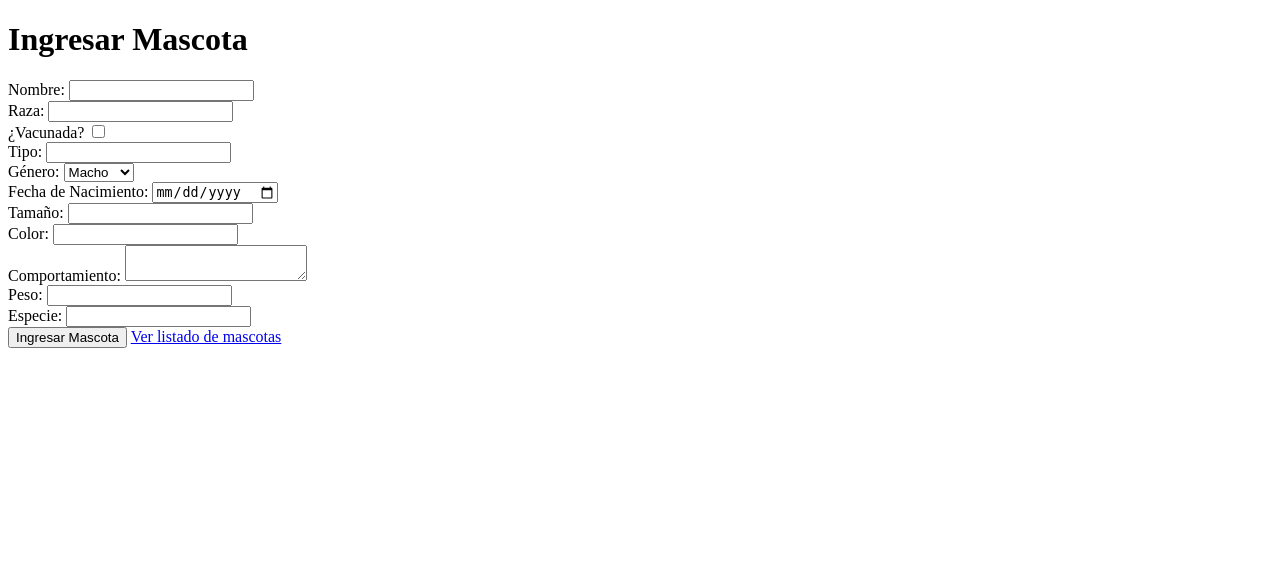
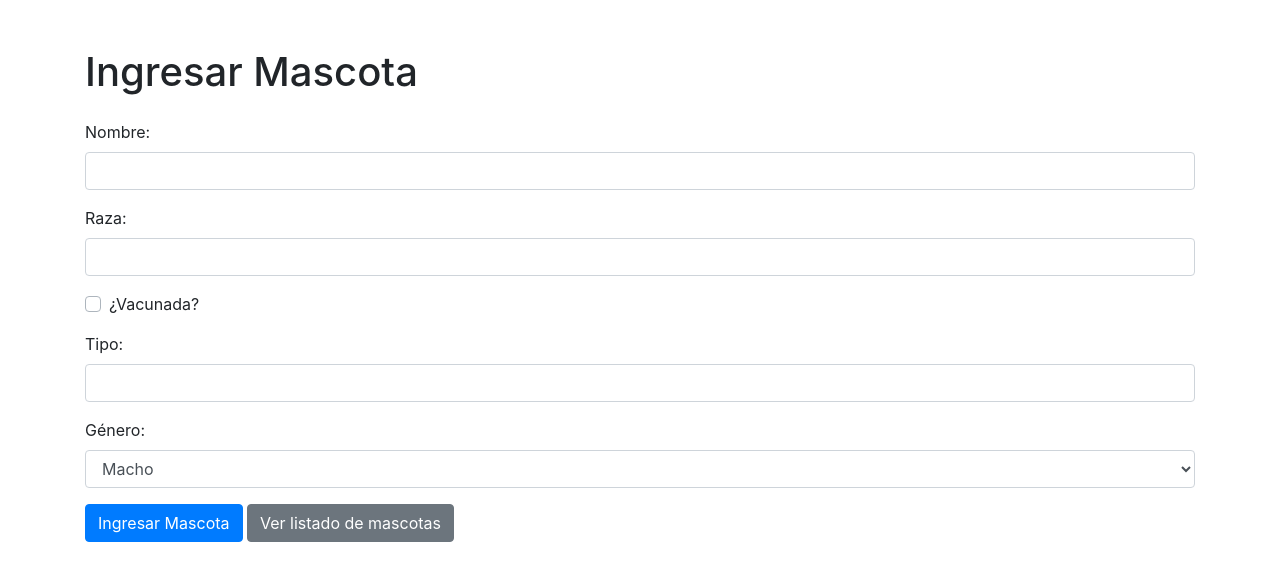
Before and after one commit to Joreyesi/Adoptame, a Django app: page /ingresar_mascota/ in a window 1280 px wide. Shown: the top 581 px of the page. Run offline with Django 4.2, Linux system fonts and the light colour scheme; some libraries are stand-ins or nearby versions.

Commit message:
se aplica bootstrap al html ingresar mascota + se modifica el form

```diff
--- a/mascotas/forms.py
+++ b/mascotas/forms.py
@@ -6,6 +6,10 @@ from .models import Mascota
 class MascotaForm(forms.ModelForm):
     class Meta:
         model = Mascota
-        fields = '__all__'  # Puedes personalizar esto según las necesidades
+        fields = '__all__'
+        widgets = {
+            'fecha_nac_m': forms.TextInput(attrs={'type': 'date'}),
+            # Puedes agregar más personalizaciones aquí según tus necesidades
+        }
 
 # Otros formularios pueden ir aquí si es necesario
--- a/mascotas/templates/mascotas/ingresar_mascota.html
+++ b/mascotas/templates/mascotas/ingresar_mascota.html
@@ -4,50 +4,50 @@
 <head>
     <meta charset="UTF-8">
     <meta name="viewport" content="width=device-width, initial-scale=1.0">
+    <link rel="stylesheet" href="https://stackpath.bootstrapcdn.com/bootstrap/4.5.2/css/bootstrap.min.css">
     <title>Ingresar Mascota</title>
 </head>
 <body>
-    <h1>Ingresar Mascota</h1>
-    <form method="post" action="{% url 'ingresar_mascota' %}">
+    <div class="container mt-5">
+        <h1 class="mb-4">Ingresar Mascota</h1>
+        <form method="post" action="{% url 'ingresar_mascota' %}" class="needs-validation" novalidate>
             {% csrf_token %}
+            <div class="form-group">
                 <label for="nombre_m">Nombre:</label>
-        <input type="text" name="nombre_m" required>
-        <br>
+                <input type="text" name="nombre_m" class="form-control" required>
+            </div>
+            <div class="form-group">
                 <label for="raza_m">Raza:</label>
-        <input type="text" name="raza_m" required>
-        <br>
-        <label for="vacuna_m">¿Vacunada?</label>
-        <input type="checkbox" name="vacuna_m">
-        <br>
+                <input type="text" name="raza_m" class="form-control" required>
+            </div>
+            <div class="form-group">
+                <div class="custom-control custom-checkbox">
+                    <input type="checkbox" name="vacuna_m" class="custom-control-input" id="vacuna_m">
+                    <label class="custom-control-label" for="vacuna_m">¿Vacunada?</label>
+                </div>
+            </div>
+            <div class="form-group">
                 <label for="tipo_m">Tipo:</label>
-        <input type="text" name="tipo_m" required>
-        <br>
+                <input type="text" name="tipo_m" class="form-control" required>
+            </div>
+            <div class="form-group">
                 <label for="genero_m">Género:</label>
-        <select name="genero_m" required>
+                <select name="genero_m" class="form-control" required>
                     <option value="Macho">Macho</option>
                     <option value="Hembra">Hembra</option>
                 </select>
-        <br>
-        <label for="fecha_nac_m">Fecha de Nacimiento:</label>
-        <input type="date" name="fecha_nac_m" required>
-        <br>
-        <label for="tamaño_m">Tamaño:</label>
-        <input type="text" name="tamaño_m" required>
-        <br>
-        <label for="color_m">Color:</label>
-        <input type="text" name="color_m" required>
-        <br>
-        <label for="comportamiento_m">Comportamiento:</label>
-        <textarea name="comportamiento_m" required></textarea>
-        <br>
-        <label for="peso_m">Peso:</label>
-        <input type="number" name="peso_m" required>
-        <br>
-        <label for="especie_m">Especie:</label>
-        <input type="text" name="especie_m" required>
-        <br>
-        <input type="submit" value="Ingresar Mascota">
-        <a href="{% url 'listado_mascotas' %}">Ver listado de mascotas</a>
+            </div>
+            <!-- Agrega las demás secciones del formulario con el mismo formato -->
+            <div class="form-group">
+                <input type="submit" value="Ingresar Mascota" class="btn btn-primary">
+                <a href="{% url 'listado_mascotas' %}" class="btn btn-secondary">Ver listado de mascotas</a>
+            </div>
         </form>
+    </div>
+
+    <!-- Agrega los scripts de Bootstrap al final del body -->
+    <script src="https://code.jquery.com/jquery-3.5.1.slim.min.js"></script>
+    <script src="https://cdn.jsdelivr.net/npm/@popperjs/core@2.11.6/dist/umd/popper.min.js"></script>
+    <script src="https://stackpath.bootstrapcdn.com/bootstrap/4.5.2/js/bootstrap.min.js"></script>
 </body>
 </html>
```
Lines whose indentation alone changed are shown as unchanged.
